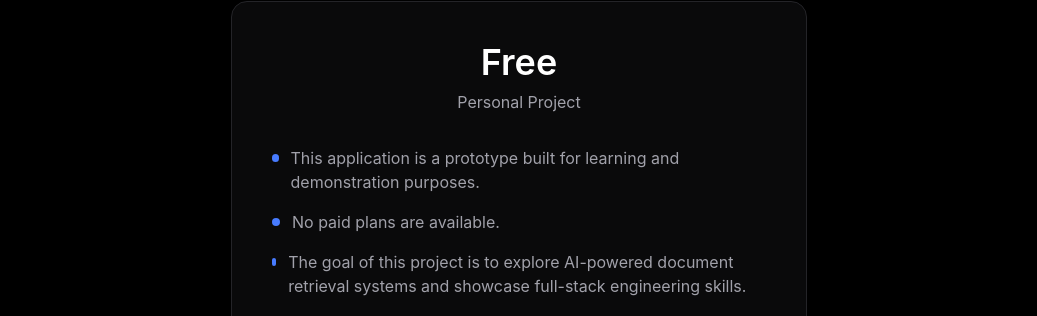
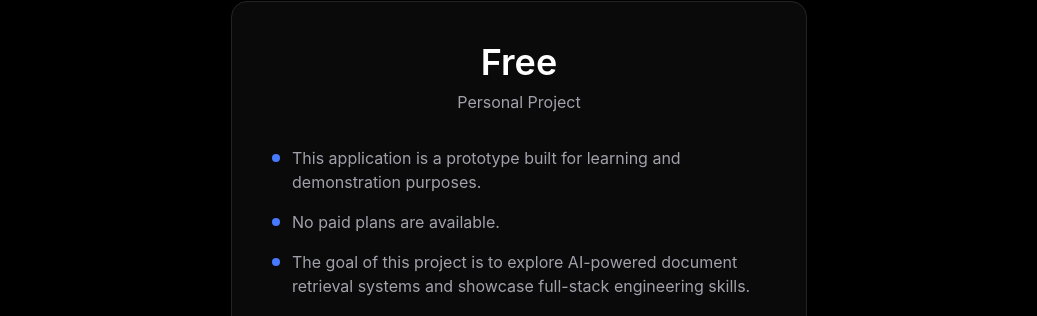
Before and after one commit to thrivingSec/TalkToYourDoc, a Next.js app: page / in a window 1280 px wide. Shown: the part 4105-4421 px from the top of the page, without its empty margins (121-1158 px from the left). Built offline with nearby package versions, Linux system fonts and the light colour scheme.

Commit message:
ui issue

```diff
--- a/src/components/sections/Pricing.tsx
+++ b/src/components/sections/Pricing.tsx
@@ -39,7 +39,7 @@ const Pricing = () => {
           <ul className="flex flex-col gap-4 text-muted-foreground">
             {data.details.map((item, i) => (
               <li key={i} className="flex gap-3">
-                <span className="h-2 w-2 mt-2 rounded-full bg-accent"></span>
+                <span className="h-2 w-2 mt-2 rounded-full bg-accent shrink-0"></span>
                 {item}
               </li>
             ))}
```
